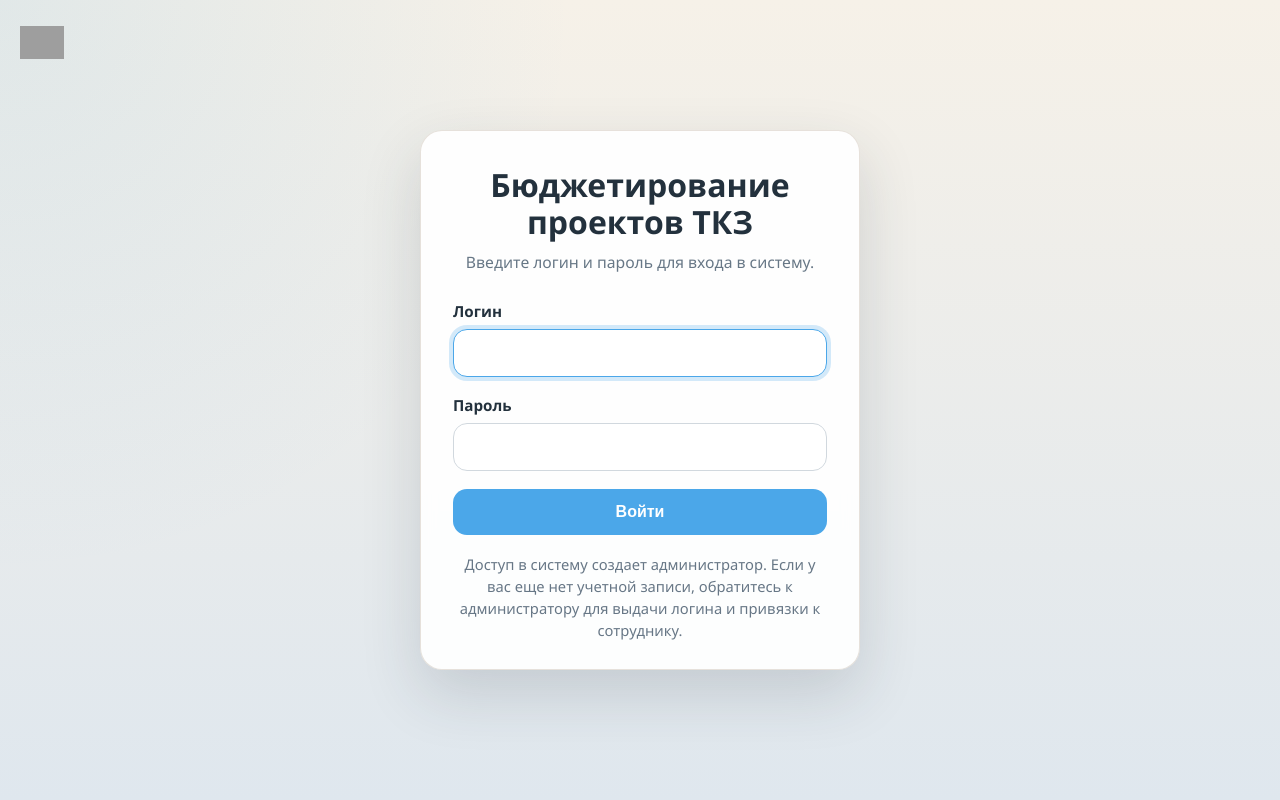
After one commit to engineer-program/project-budget-manager, a Django app: page /login/ in a window 1280 px wide. The commit adds this page. Run offline with Django 5.2, Linux system fonts and the light colour scheme; grey boxes are pictures that could not be loaded.

Commit message:
frontend: create login page and home page with base buttons

```diff
--- a/backend/config/settings/base.py
+++ b/backend/config/settings/base.py
@@ -129,6 +129,6 @@ MEDIA_ROOT = BASE_DIR / "media"
 
 DEFAULT_AUTO_FIELD = "django.db.models.BigAutoField"
 
-LOGIN_URL = "/admin/login/"
+LOGIN_URL = "/login/"
 LOGIN_REDIRECT_URL = "/"
-LOGOUT_REDIRECT_URL = "/admin/login/"
+LOGOUT_REDIRECT_URL = "/login/"
--- a/backend/config/urls.py
+++ b/backend/config/urls.py
@@ -1,11 +1,37 @@
 from django.contrib import admin
+from django.contrib.auth.views import LoginView, LogoutView
 from django.urls import include, path
 
-from .views import healthcheck_view, home_view
+from .views import healthcheck_view, home_view, section_placeholder_view
 
 urlpatterns = [
     path("admin/", admin.site.urls),
+    path(
+        "login/",
+        LoginView.as_view(
+            template_name="registration/login.html",
+            redirect_authenticated_user=True,
+        ),
+        name="login",
+    ),
+    path("logout/", LogoutView.as_view(), name="logout"),
     path("sync/redmine/", include("apps.redmine_sync.urls")),
+    path("pages/employees-salaries/", section_placeholder_view, {"title": "З/П сотрудников"}, name="employees-salaries"),
+    path("pages/projects/", section_placeholder_view, {"title": "Проекты"}, name="projects-list"),
+    path("pages/employee-report/", section_placeholder_view, {"title": "Отчет по сотрудникам"}, name="employee-report"),
+    path("pages/project-report/", section_placeholder_view, {"title": "Отчет по проектам"}, name="project-report"),
+    path(
+        "pages/project-yearly-stats/",
+        section_placeholder_view,
+        {"title": "Статистика по проектам по годам"},
+        name="project-yearly-stats",
+    ),
+    path(
+        "pages/accounting-timesheet/",
+        section_placeholder_view,
+        {"title": "Табель для бухгалтерии"},
+        name="accounting-timesheet",
+    ),
     path("health/", healthcheck_view, name="healthcheck"),
     path("", home_view, name="home"),
 ]
--- /dev/null
+++ b/backend/templates/registration/login.html
@@ -0,0 +1,211 @@
+{% load static %}
+<!DOCTYPE html>
+<html lang="ru">
+<head>
+    <meta charset="utf-8">
+    <meta name="viewport" content="width=device-width, initial-scale=1">
+    <title>Вход | Бюджетирование проектов ТКЗ</title>
+    <style>
+        :root {
+            --bg-top: #f6f1e8;
+            --bg-bottom: #dfe7ee;
+            --card: rgba(255, 255, 255, 0.92);
+            --card-border: rgba(123, 95, 61, 0.18);
+            --text-main: #23313d;
+            --text-muted: #677786;
+            --accent: #4ba7e9;
+            --accent-hover: #397fb2;
+            --shadow: 0 24px 60px rgba(35, 49, 61, 0.16);
+            --error-bg: #fbeaea;
+            --error-text: #9c2f2f;
+            --input-border: #d1d8de;
+            --input-focus: rgba(75, 167, 233, 0.24);
+        }
+
+        * {
+            box-sizing: border-box;
+        }
+
+        body {
+            margin: 0;
+            min-height: 100vh;
+            font-family: "Segoe UI", Tahoma, Geneva, Verdana, sans-serif;
+            color: var(--text-main);
+            background:
+                radial-gradient(circle at top left, rgba(75, 167, 233, 0.12), transparent 38%),
+                linear-gradient(180deg, var(--bg-top) 0%, var(--bg-bottom) 100%);
+            display: flex;
+            align-items: center;
+            justify-content: center;
+            padding: 24px;
+            position: relative;
+        }
+
+        .page-logo {
+            position: fixed;
+            top: 20px;
+            left: 20px;
+            width: 44px;
+            height: 44px;
+            object-fit: contain;
+        }
+
+        .login-shell {
+            width: 100%;
+            max-width: 440px;
+        }
+
+        .login-card {
+            background: var(--card);
+            border: 1px solid var(--card-border);
+            border-radius: 22px;
+            box-shadow: var(--shadow);
+            padding: 36px 32px 28px;
+            backdrop-filter: blur(8px);
+        }
+
+        .brand {
+            margin: 0 0 10px;
+            font-size: 2rem;
+            line-height: 1.15;
+            text-align: center;
+            color: var(--text-main);
+        }
+
+        .subtitle {
+            margin: 0 0 28px;
+            text-align: center;
+            color: var(--text-muted);
+            font-size: 0.98rem;
+        }
+
+        .field {
+            margin-bottom: 18px;
+        }
+
+        .field label {
+            display: block;
+            margin-bottom: 8px;
+            font-size: 0.95rem;
+            font-weight: 600;
+        }
+
+        .field input {
+            width: 100%;
+            border: 1px solid var(--input-border);
+            border-radius: 14px;
+            padding: 14px 16px;
+            font-size: 1rem;
+            background: #fff;
+            color: var(--text-main);
+            outline: none;
+            transition: border-color 0.15s ease, box-shadow 0.15s ease;
+        }
+
+        .field input:focus {
+            border-color: var(--accent);
+            box-shadow: 0 0 0 4px var(--input-focus);
+        }
+
+        .error-box {
+            margin-bottom: 18px;
+            border-radius: 14px;
+            background: var(--error-bg);
+            color: var(--error-text);
+            padding: 12px 14px;
+            font-size: 0.95rem;
+        }
+
+        .submit-row {
+            margin-top: 10px;
+        }
+
+        .submit-row button {
+            width: 100%;
+            border: 0;
+            border-radius: 14px;
+            padding: 14px 16px;
+            font-size: 1rem;
+            font-weight: 700;
+            color: #fff;
+            background: var(--accent);
+            cursor: pointer;
+            transition: background 0.15s ease, transform 0.15s ease;
+        }
+
+        .submit-row button:hover {
+            background: var(--accent-hover);
+        }
+
+        .submit-row button:active {
+            transform: translateY(1px);
+        }
+
+        .help-text {
+            margin: 18px 0 0;
+            text-align: center;
+            color: var(--text-muted);
+            font-size: 0.92rem;
+            line-height: 1.5;
+        }
+
+        @media (max-width: 520px) {
+            .page-logo {
+                top: 16px;
+                left: 16px;
+                width: 38px;
+                height: 38px;
+            }
+
+            .login-card {
+                padding: 28px 22px 24px;
+                border-radius: 18px;
+            }
+
+            .brand {
+                font-size: 1.7rem;
+            }
+        }
+    </style>
+</head>
+<body>
+    <img class="page-logo" src="{% static 'images/company_logo.ico' %}" alt="Логотип компании">
+
+    <main class="login-shell">
+        <section class="login-card">
+            <h1 class="brand">Бюджетирование проектов ТКЗ</h1>
+            <p class="subtitle">Введите логин и пароль для входа в систему.</p>
+
+            {% if form.errors %}
+                <div class="error-box">
+                    Неверный логин или пароль. Проверьте введенные данные и попробуйте еще раз.
+                </div>
+            {% endif %}
+
+            <form method="post">
+                {% csrf_token %}
+                <input type="hidden" name="next" value="{{ next }}">
+
+                <div class="field">
+                    <label for="{{ form.username.id_for_label }}">Логин</label>
+                    {{ form.username }}
+                </div>
+
+                <div class="field">
+                    <label for="{{ form.password.id_for_label }}">Пароль</label>
+                    {{ form.password }}
+                </div>
+
+                <div class="submit-row">
+                    <button type="submit">Войти</button>
+                </div>
+            </form>
+
+            <p class="help-text">
+                Доступ в систему создает администратор. Если у вас еще нет учетной записи,
+                обратитесь к администратору для выдачи логина и привязки к сотруднику.
+            </p>
+        </section>
+    </main>
+</body>
+</html>
```
Also changed, not shown: backend/apps/employees/admin.py (+90 -5 lines), backend/apps/employees/models.py (+23 -0 lines), backend/apps/reference/admin.py (+6 -1 lines), backend/config/views.py (+18 -1 lines), backend/templates/home.html (+201 -7 lines), backend/templates/section_placeholder.html (added, +115 -0 lines), backend/apps/employees/migrations/0002_employeeuserbinding.py (added).
